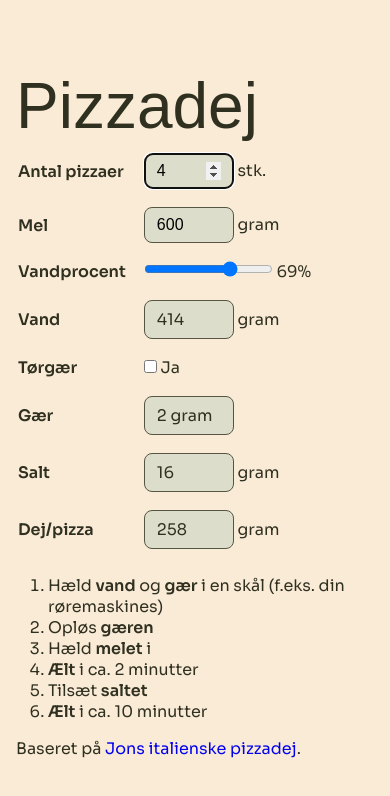
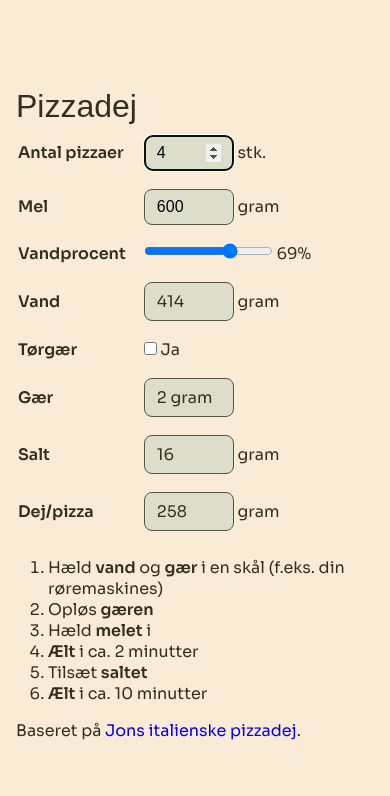
Before and after one commit to Znegl/pizza-dough, a Vue app: page / in a window 390 px wide. Shown: the top 796 px of the page. Built offline with nearby package versions, Linux system fonts and the light colour scheme; a web font is replaced by a local one.

Commit message:
Responsive h1

```diff
--- a/src/assets/main.css
+++ b/src/assets/main.css
@@ -31,6 +31,14 @@ body {
 h1 {
   font-family: Oi, sans-serif;
   font-size: 4rem;
+  transition: font-size .3s ease-in-out;
+
+  @media (max-width: 30rem) {
+    font-size: 3rem;
+  }
+  @media (max-width: 25rem) {
+    font-size: 2rem;
+  }
 }
 
 input[type=number], output {
```
